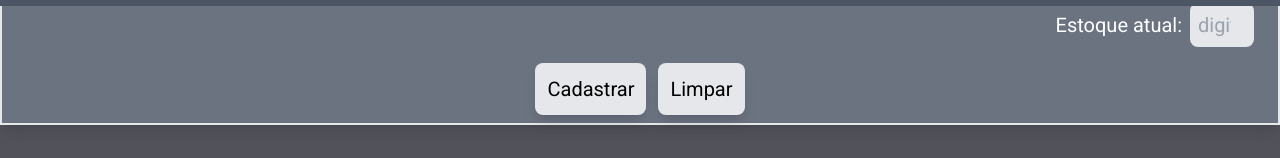
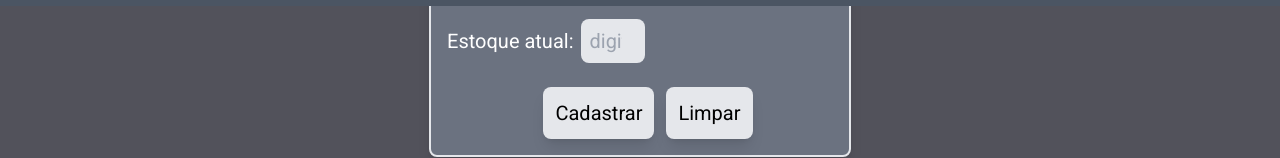
Before and after one commit to rafaxzx/vlmNextApp, a Next.js app: page /itemManager/itemDetail in a window 1280 px wide. Shown: the part 794-952 px from the top of the page. Built offline with nearby package versions, Linux system fonts and the light colour scheme; no server answers.

Commit message:
Centralized pages to better view

```diff
--- a/src/app/itemManager/itemDetail/page.jsx
+++ b/src/app/itemManager/itemDetail/page.jsx
@@ -51,6 +51,8 @@ export default function ItemDetail() {
 
   //Handles of inputs
   function handleInputCodeInternChange(event) {
+    //To create a validation for the field.
+
     setState({
       ...stateForm,
       inputCodeIntern: event.target.value,
@@ -72,6 +74,7 @@ export default function ItemDetail() {
   }
 
   function handleInputTrayNumberChange(event) {
+    //To create a validation for the field.
     setState({
       ...stateForm,
       inputTrayNumber: event.target.value,
@@ -86,6 +89,7 @@ export default function ItemDetail() {
   }
 
   function handleInputMinimumStockChange(event) {
+    //To create a validation for the fied.
     setState({
       ...stateForm,
       inputMinimumStock: event.target.value,
@@ -93,6 +97,7 @@ export default function ItemDetail() {
   }
 
   function handleInputMaximumStockChange(event) {
+    //To create a validation for the fied.
     setState({
       ...stateForm,
       inputMaximumStock: event.target.value,
@@ -100,6 +105,7 @@ export default function ItemDetail() {
   }
 
   function handleInputCurrentStockChange(event) {
+    //To create a validation for the fied.
     setState({
       ...stateForm,
       inputCurrentStock: event.target.value,
@@ -144,10 +150,11 @@ export default function ItemDetail() {
       <div className="mb-16 flex flex-col justify-center items-center ">
         <form
           onSubmit={handleOnSubmitForm}
-          className="w-full flex p-2 flex-col items-end justify-center bg-gray-500 border-2 shadow-lg"
+          className="w-fit flex m-4 p-2 flex-col items-center justify-center bg-gray-500 border-2 rounded-lg shadow-lg"
           action="/api/item/"
           method="post"
         >
+          <ul className="flex flex-col">
             <label className="m-2 text-xl">
               Código interno:
               <input
@@ -295,7 +302,7 @@ export default function ItemDetail() {
               ></input>
             </label>
             <input type="hidden" name="image" value={null}></input>
-          <div className="w-full flex justify-center gap-x-3">
+            <div className="w-full flex m-2 justify-center gap-x-3">
               <button
                 type="submit"
                 className="text-xl w-fit gap-x-3 bg-gray-200 text-black shadow-lg p-3 rounded-lg"
@@ -309,6 +316,7 @@ export default function ItemDetail() {
                 Limpar
               </button>
             </div>
+          </ul>
         </form>
       </div>
     </ContentArea>
--- a/src/app/manufacturerManager/manufacturerDetail/page.jsx
+++ b/src/app/manufacturerManager/manufacturerDetail/page.jsx
@@ -35,7 +35,7 @@ export default function manufacturerDetail() {
       <div className="mb-16 flex flex-col justify-center items-center ">
         <form
           onSubmit={handleOnSubmitForm}
-          className="w-full flex p-2 flex-col items-end justify-center bg-gray-500 border-2 shadow-lg"
+          className="w-fit h-fit flex p-2 m-2 flex-col items-center justify-center bg-gray-500 border-2 rounded-lg shadow-lg"
           action="/api/manufacturer/"
           method="post"
         >
--- a/src/app/sectorManager/sectorDetail/page.jsx
+++ b/src/app/sectorManager/sectorDetail/page.jsx
@@ -32,7 +32,7 @@ export default function SectorDetail() {
       <div className="mb-16 flex flex-col justify-center items-center ">
         <form
           onSubmit={handleOnSubmitForm}
-          className="w-full flex p-2 flex-col items-end justify-center bg-gray-500 border-2 shadow-lg"
+          className="w-fit m-2 rounded-lg flex p-2 flex-col items-center justify-center bg-gray-500 border-2 shadow-lg"
           action="/api/sector/"
           method="post"
         >
```
Lines whose indentation alone changed are shown as unchanged.
